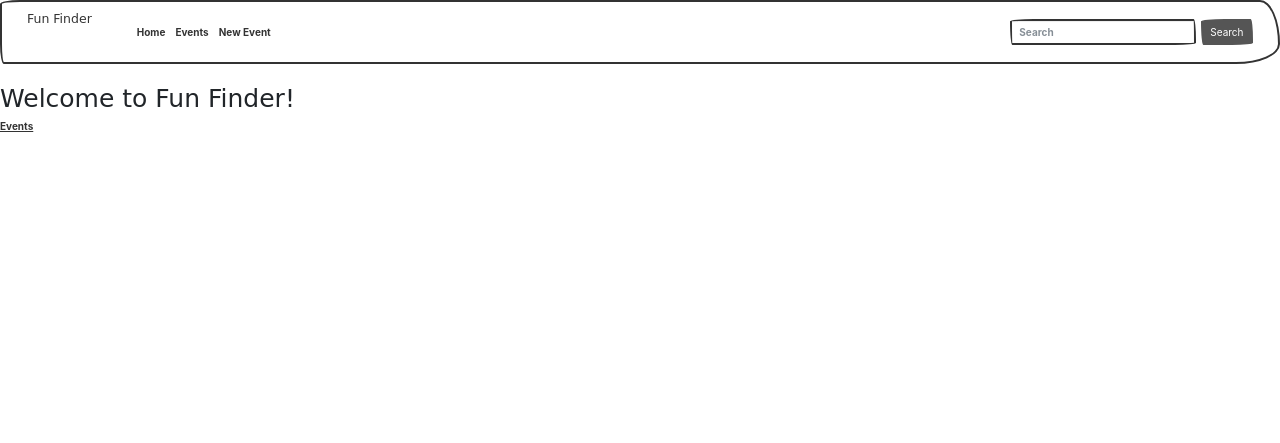
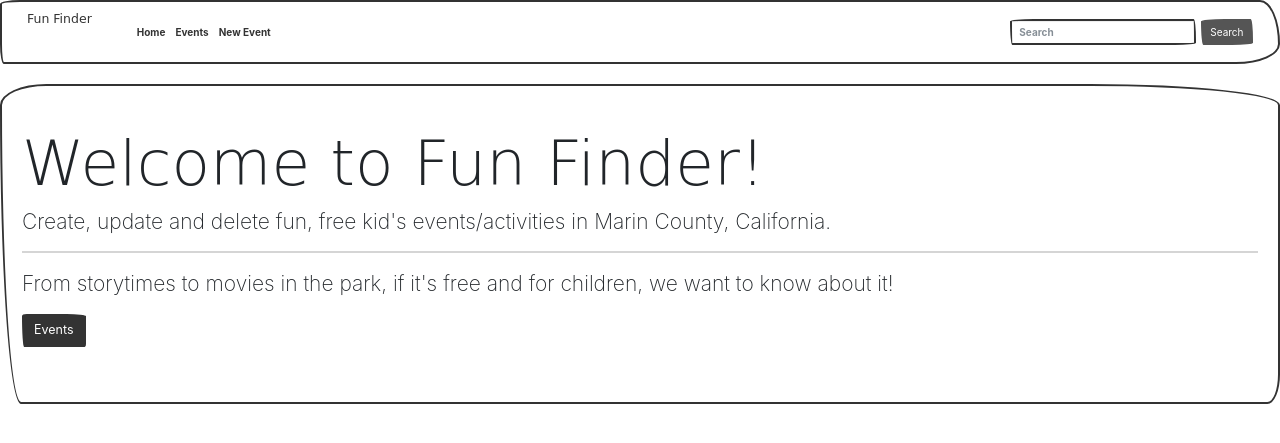
Before and after one commit to stasi815/Fun_Finder, a Flask app: page / in a window 1280 px wide. Shown: the top 443 px of the page. Run offline with Flask 2, Linux system fonts and the light colour scheme; some libraries are stand-ins or nearby versions; some web fonts are replaced.

Commit message:
homepage style

```diff
--- a/app.py
+++ b/app.py
@@ -13,7 +13,7 @@ app = Flask(__name__)
 @app.route('/')
 def index():
     """Return homepage."""
-    return render_template('home.html', msg='Welcome to Fun Finder!')
+    return render_template('home.html')
 
 #  events = [
 #     { 'title': 'Storytime', 'description': 'Free storytime' },
--- a/templates/home.html
+++ b/templates/home.html
@@ -1,6 +1,13 @@
 {% extends 'base.html' %}
 
 {% block content %}
-    <h1>{{ msg }}</h1>
-    <a href='/events'>Events</a>
+    <div class="jumbotron">
+        <h1 class="display-3">Welcome to Fun Finder!</h1>
+        <p class="lead">Create, update and delete fun, free kid's events/activities in Marin County, California.</p>
+        <hr class="my-4">
+        <p>From storytimes to movies in the park, if it's free and for children, we want to know about it!</p>
+        <p class="lead">
+            <a class="btn btn-primary btn-lg" href='/events' role="button">Events</a>
+        </p>
+    </div>
 {% endblock %}
--- a/templates/partials/events_form.html
+++ b/templates/partials/events_form.html
@@ -28,6 +28,7 @@
             <option value="sports">Sports</option>
             <option value="arts">Arts and Crafts</option>
             <option value="religious">Religious</option>
+            <option value="music">Music</option>
         </select>
     </p>
 </fieldset>
```
Also changed, not shown: templates/events_index.html (+5 -5 lines).
